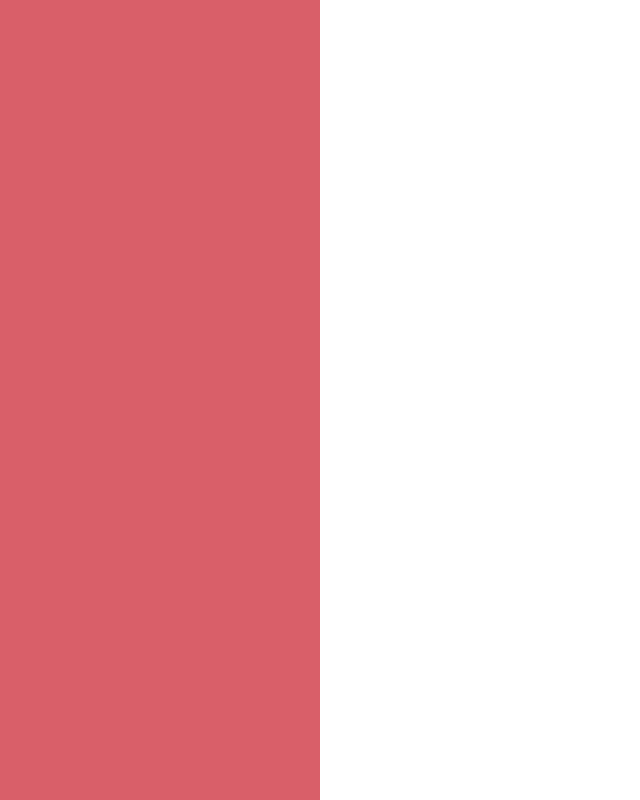
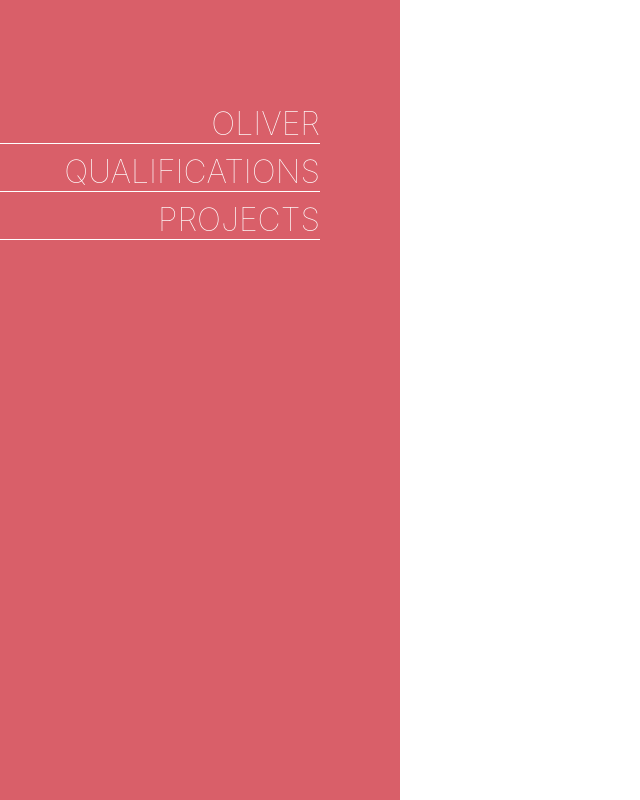
Before and after one commit to Browbeans/Profile-app, a React (Create React App) app: page / in a window 1280 px wide. Shown: the whole page, without its empty margins (0-640 px from the left). Built offline with nearby package versions, Linux system fonts and the light colour scheme.

Commit message:
Added styling for nav and added section

```diff
--- a/src/Components/Navigation.tsx
+++ b/src/Components/Navigation.tsx
@@ -5,7 +5,15 @@ const Navigation:React.FC = () => {
     const navigationClasses = navigationStyle();
     return(
         <div className={navigationClasses.navigationContainer}>
-
+            <div className={navigationClasses.navigationMenuItem}>
+                <p className={navigationClasses.menuText}>OLIVER</p>
+            </div>
+            <div className={navigationClasses.navigationMenuItem}>
+                <p className={navigationClasses.menuText}>QUALIFICATIONS</p>
+            </div>
+            <div className={navigationClasses.navigationMenuItem}>
+                <p className={navigationClasses.menuText}>PROJECTS</p>
+            </div>
         </div>
     )
 }
--- a/src/Style/NavigationStyle.ts
+++ b/src/Style/NavigationStyle.ts
@@ -5,9 +5,23 @@ const navigationStyle = makeStyles(
     () => ({
         navigationContainer: {
             height: "100vh",
-            width: "20rem",
-            background: defaultColors.colorPrimary
+            width: "25rem",
+            background: defaultColors.colorPrimary,
+            paddingTop: "6rem"
         },
+        navigationMenuItem: {
+            width: "80%",
+            display: "flex",
+            justifyContent: "flex-end",
+            borderBottom: "1px solid #fff",
+            marginTop: "0.5rem"
+        },
+        menuText: {
+            margin: "0",
+            fontSize: "2rem",
+            color: "white",
+            fontWeight: "lighter"
+        }
     }),
     {index: 1}
 )
```
